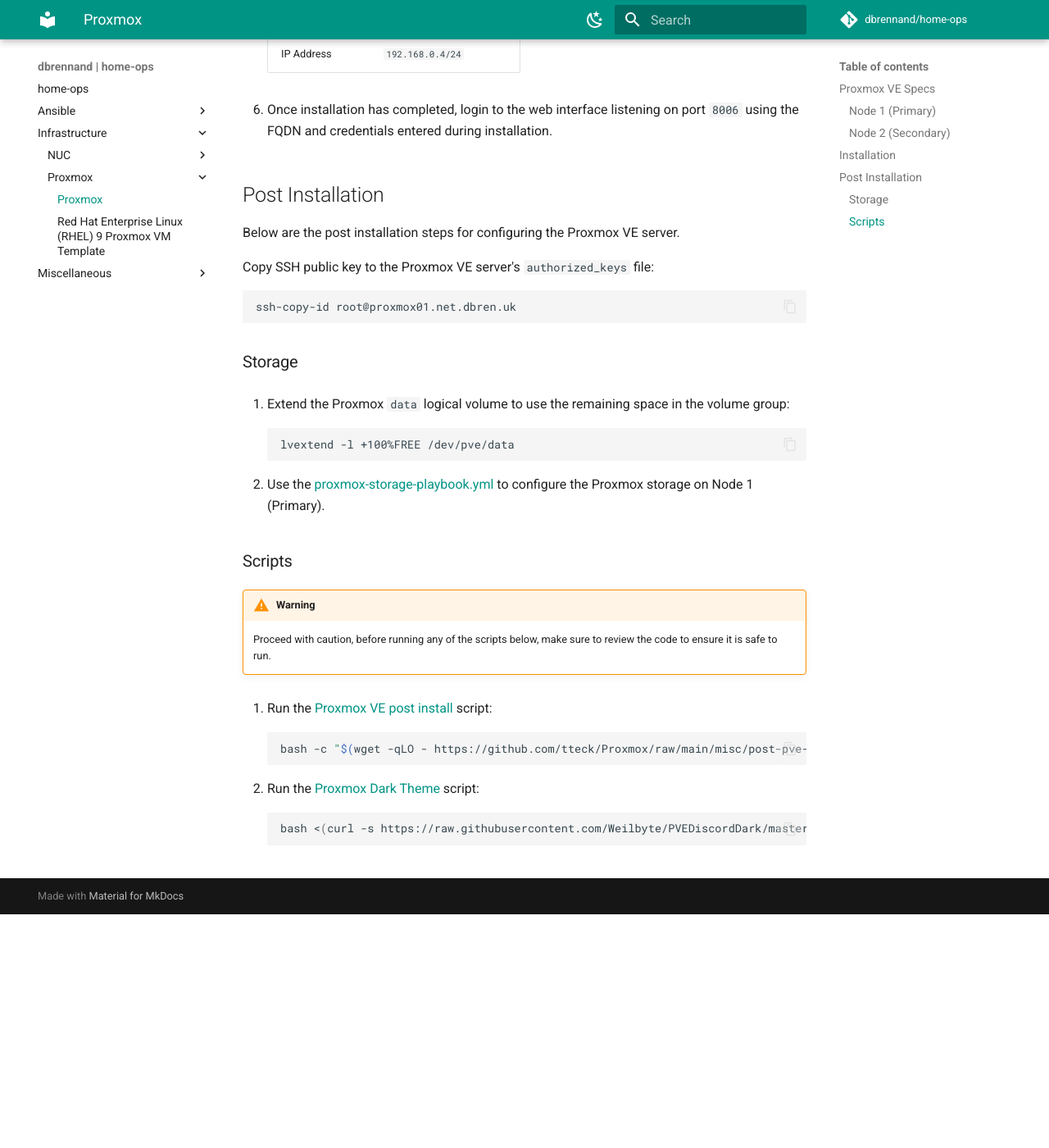
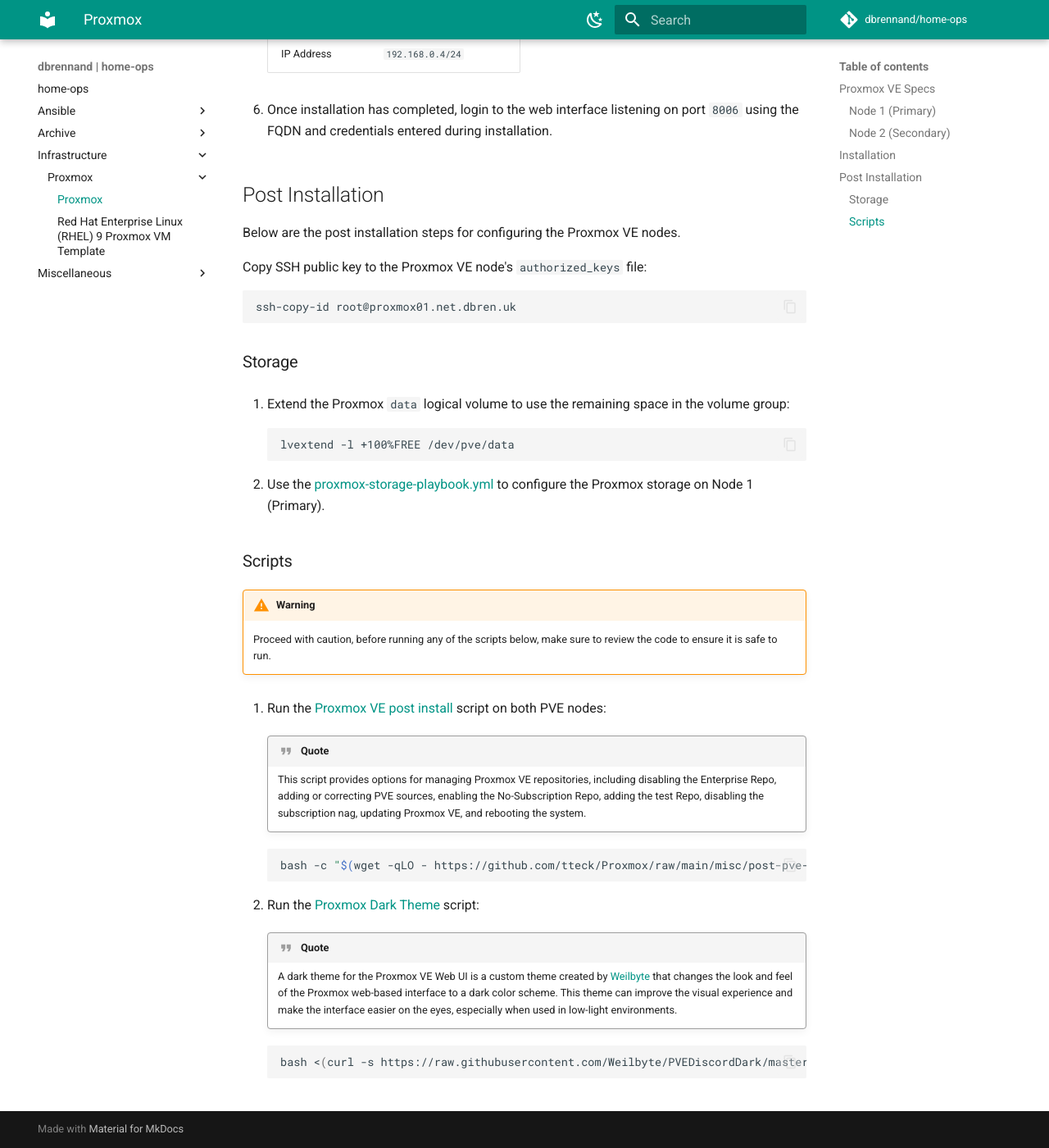
Before and after one commit to dbrennand/home-ops, an MkDocs documentation site: the page built from docs/infrastructure/Proxmox/index.md, in a window 1280 px wide and 1400 px high, scrolled down 1820 px. Shown: the whole window at 82% size. Built offline with MkDocs 1.6.1 and Material for MkDocs 9.7.7, drawn with Linux system fonts in a browser that asks for light colours; comment, search, counter and statistics services are not loaded; before the commit the page ends 2935 px from its top, so only the background shows below that; some of the changed text lies outside the part shown.

Commit message:
docs(refactor): restructure and update steps for second proxmox node

````diff
--- a/docs/infrastructure/Proxmox/index.md
+++ b/docs/infrastructure/Proxmox/index.md
@@ -36,13 +36,13 @@
 
     The following instructions are for Node 1 (Primary). Modify the *install disk*, *FQDN* and *IP Address* values for Node 2 (Secondary).
 
-1. Power on the server and enter the BIOS.
+1. Power on the node and enter the BIOS.
 
 2. Go to `Advanced` > `System Devices Configuration` and set `VT-d` and `SR-IOV` to `Enabled`.
 
 3. Download the [Proxmox VE ISO](https://www.proxmox.com/en/downloads/proxmox-virtual-environment/iso) and flash it to a USB drive using a tool such as [Etcher](https://etcher.balena.io/).
 
-4. Insert the USB drive into the server and boot to the USB by pressing the `DELETE` key during boot.
+4. Insert the USB drive into the node and boot to the USB by pressing the `DELETE` key during boot.
 
 5. Follow the on-screen instructions to install Proxmox VE, when prompted enter the following details:
 
@@ -59,9 +59,9 @@
 
 ## Post Installation
 
-Below are the post installation steps for configuring the Proxmox VE server.
+Below are the post installation steps for configuring the Proxmox VE nodes.
 
-Copy SSH public key to the Proxmox VE server's `authorized_keys` file:
+Copy SSH public key to the Proxmox VE node's `authorized_keys` file:
 
 ```bash
 ssh-copy-id root@proxmox01.net.dbren.uk
@@ -83,7 +83,11 @@
 
     Proceed with caution, before running any of the scripts below, make sure to review the code to ensure it is safe to run.
 
-1. Run the [Proxmox VE post install](https://github.com/tteck/Proxmox) script:
+1. Run the [Proxmox VE post install](https://github.com/tteck/Proxmox) script on both PVE nodes:
+
+    !!! quote
+
+        This script provides options for managing Proxmox VE repositories, including disabling the Enterprise Repo, adding or correcting PVE sources, enabling the No-Subscription Repo, adding the test Repo, disabling the subscription nag, updating Proxmox VE, and rebooting the system.
 
     ```bash
     bash -c "$(wget -qLO - https://github.com/tteck/Proxmox/raw/main/misc/post-pve-install.sh)"
@@ -91,6 +95,10 @@
 
 2. Run the [Proxmox Dark Theme](https://github.com/Weilbyte/PVEDiscordDark) script:
 
+    !!! quote
+
+        A dark theme for the Proxmox VE Web UI is a custom theme created by [Weilbyte](https://github.com/Weilbyte/PVEDiscordDark) that changes the look and feel of the Proxmox web-based interface to a dark color scheme. This theme can improve the visual experience and make the interface easier on the eyes, especially when used in low-light environments.
+
     ```bash
     bash <(curl -s https://raw.githubusercontent.com/Weilbyte/PVEDiscordDark/master/PVEDiscordDark.sh ) install
     ```
````
Also changed, not shown: docs/archive/NUC/openmediavault.md (renamed from docs/infrastructure/NUC/openmediavault.md), docs/archive/NUC/post-config.md (renamed from docs/infrastructure/NUC/post-config.md).
